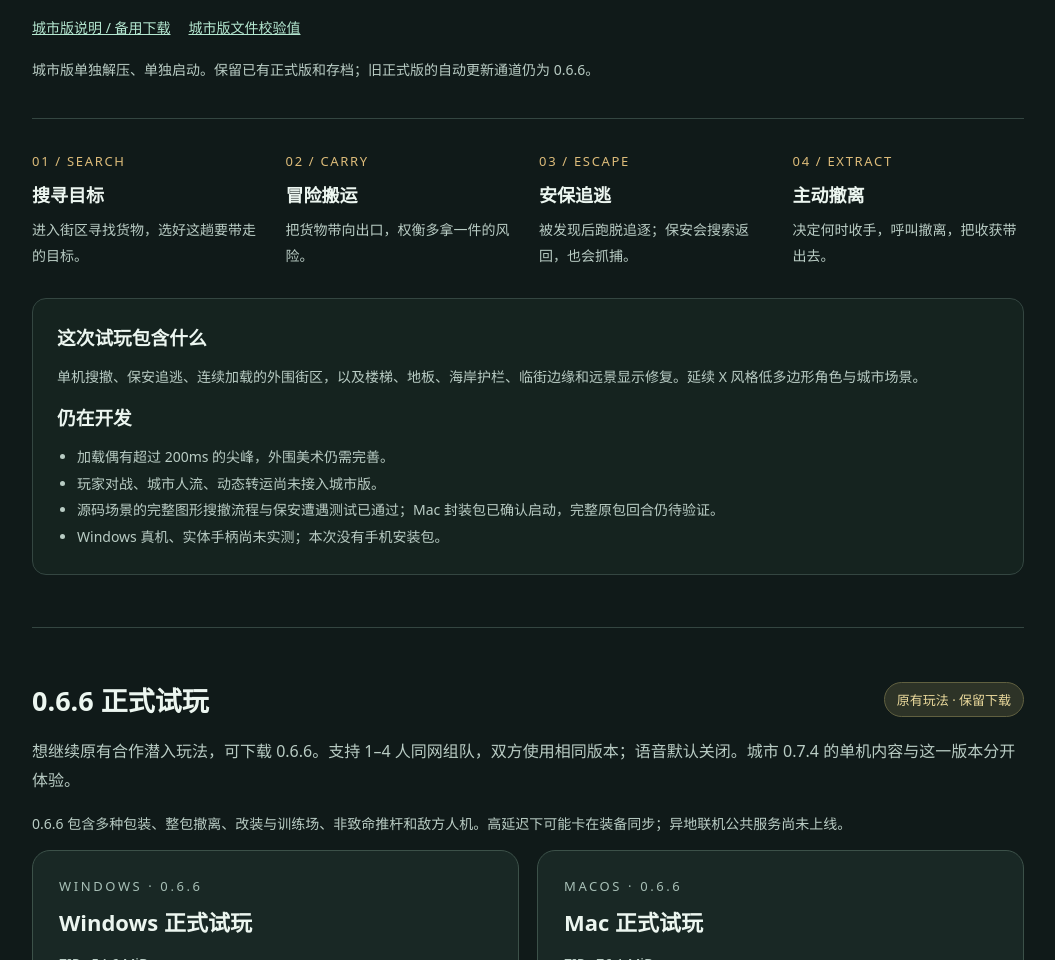
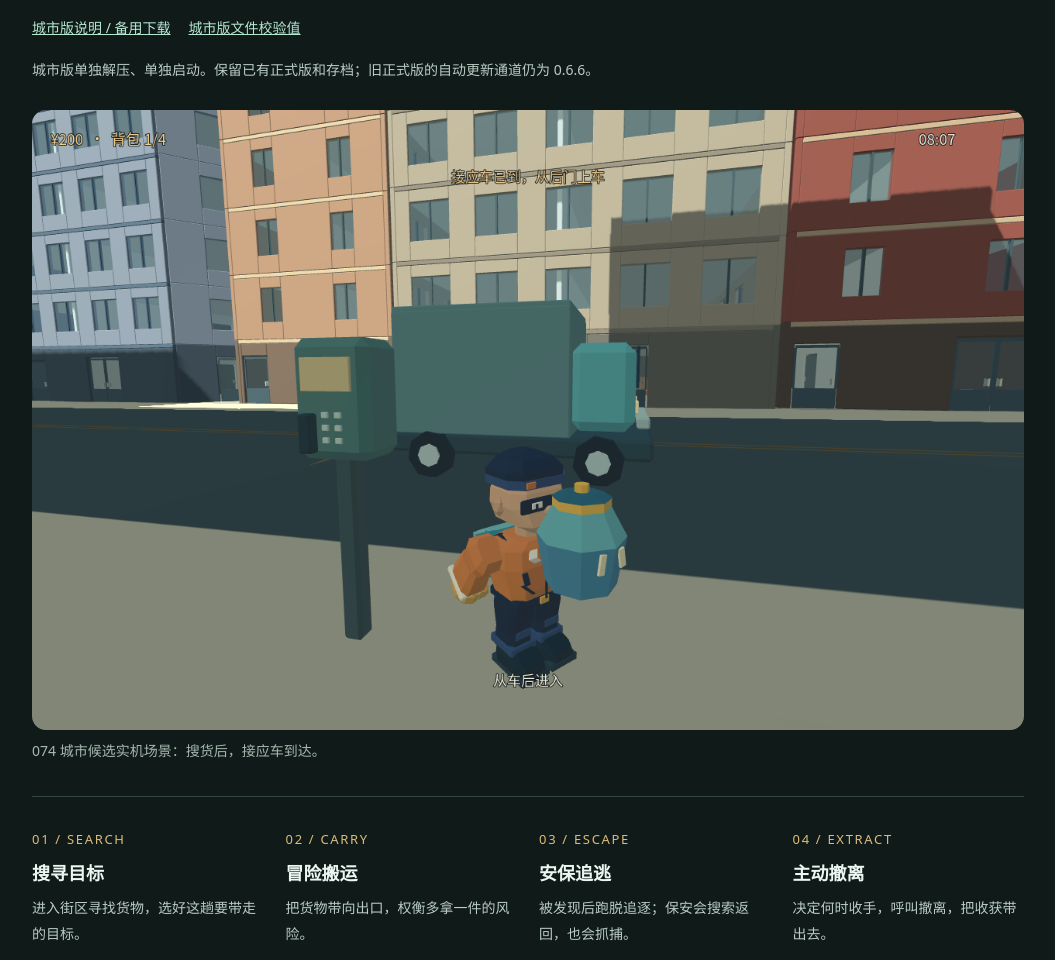
Before and after one commit to BOJUEJUN/boxjob-downloads, a plain HTML site: page index.html in a window 1280 px wide. Shown: the part 905-1865 px from the top of the page, without its empty margins (112-1167 px from the left). Drawn offline with Linux system fonts and the light colour scheme.

Commit message:
Show verified City 074 extraction scene on download page

```diff
--- a/index.html
+++ b/index.html
@@ -29,6 +29,7 @@ html{scroll-behavior:smooth}header nav{display:flex;gap:20px;flex-wrap:wrap;font
 </div>
 <div class="links small"><a href="https://github.com/BOJUEJUN/boxjob-downloads/releases/tag/v0.7.4-city-playtest">城市版说明 / 备用下载</a><a href="https://github.com/BOJUEJUN/boxjob-downloads/releases/download/v0.7.4-city-playtest/SHA256SUMS.txt">城市版文件校验值</a></div>
 <p class="small">城市版单独解压、单独启动。保留已有正式版和存档；旧正式版的自动更新通道仍为 0.6.6。</p>
+<figure style="margin:28px 0"><img src="./city074-van-arrived.png" alt="074城市候选实机场景：角色背着货物，街边接应车已经到达" width="1280" height="800" loading="lazy" style="display:block;width:100%;height:auto;border-radius:14px"><figcaption class="small muted" style="margin-top:10px">074 城市候选实机场景：搜货后，接应车到达。</figcaption></figure>
 <div class="loop" aria-label="城市版玩法">
 <article><span class="number">01 / SEARCH</span><b>搜寻目标</b><p>进入街区寻找货物，选好这趟要带走的目标。</p></article>
 <article><span class="number">02 / CARRY</span><b>冒险搬运</b><p>把货物带向出口，权衡多拿一件的风险。</p></article>
```
Also changed, not shown: city074-van-arrived.png (added).
